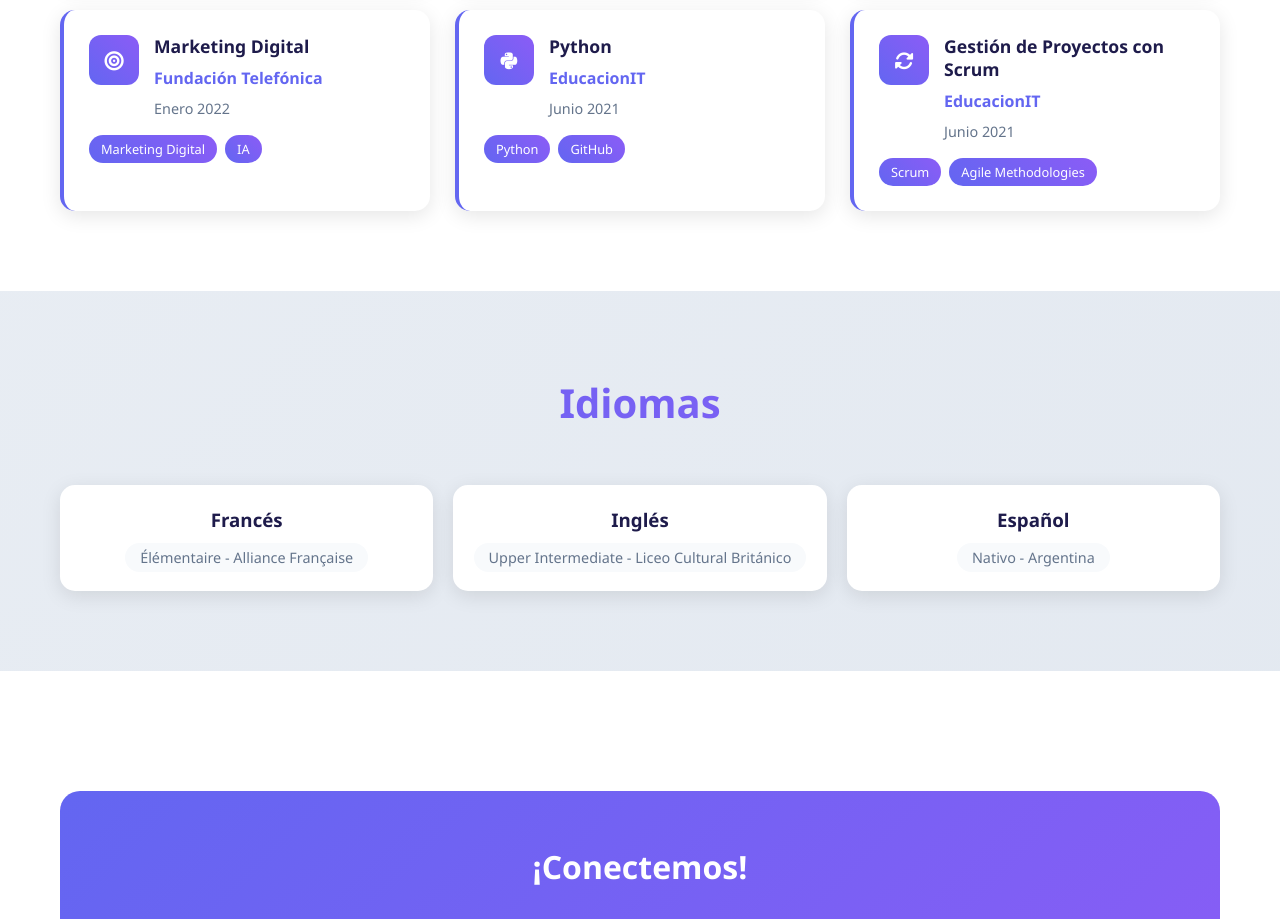
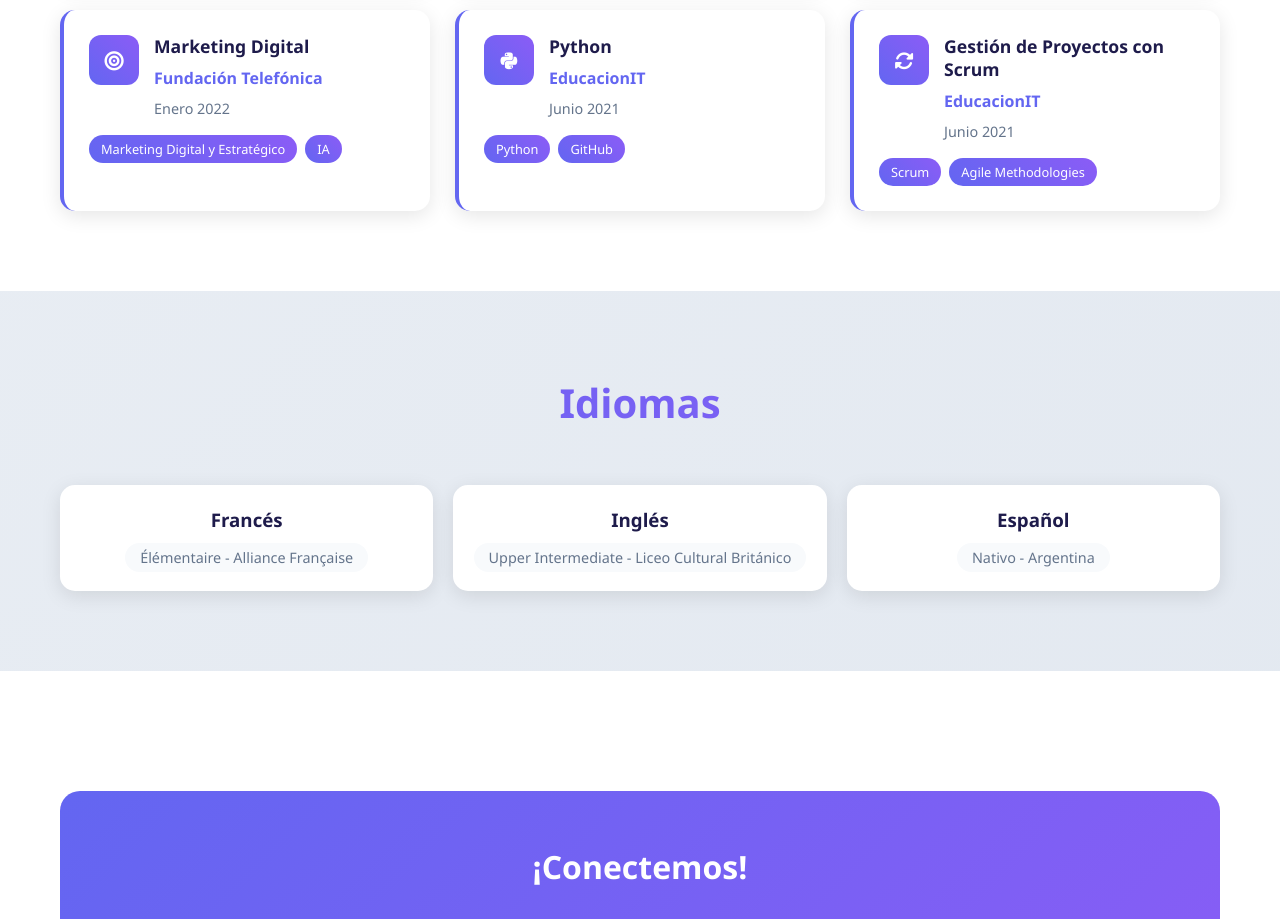
Before and after one commit to Malibu54/Portfolio-cv-online, a plain HTML site: page index.html in a window 1280 px wide. Shown: the part 6000-6919 px from the top of the page. Drawn offline with Linux system fonts and the light colour scheme.

Commit message:
Update index.html

```diff
--- a/index.html
+++ b/index.html
@@ -648,7 +648,7 @@
               </div>
             </div>
             <div class="cert-skills">
-              <span class="skill-tag">Marketing Digital</span>
+              <span class="skill-tag">Marketing Digital y Estratégico</span>
               <span class="skill-tag">IA</span>
             </div>
           </div>
```
